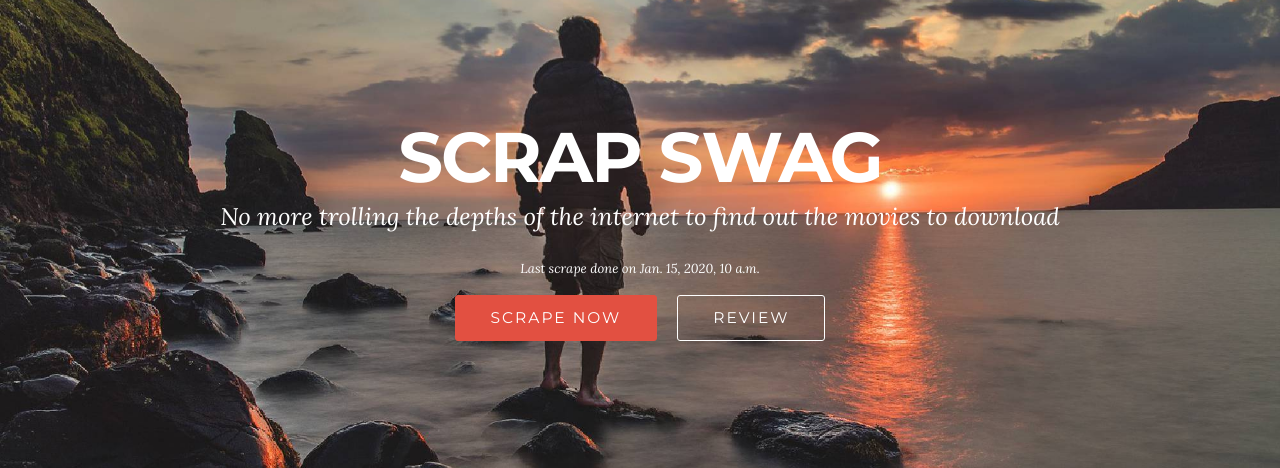
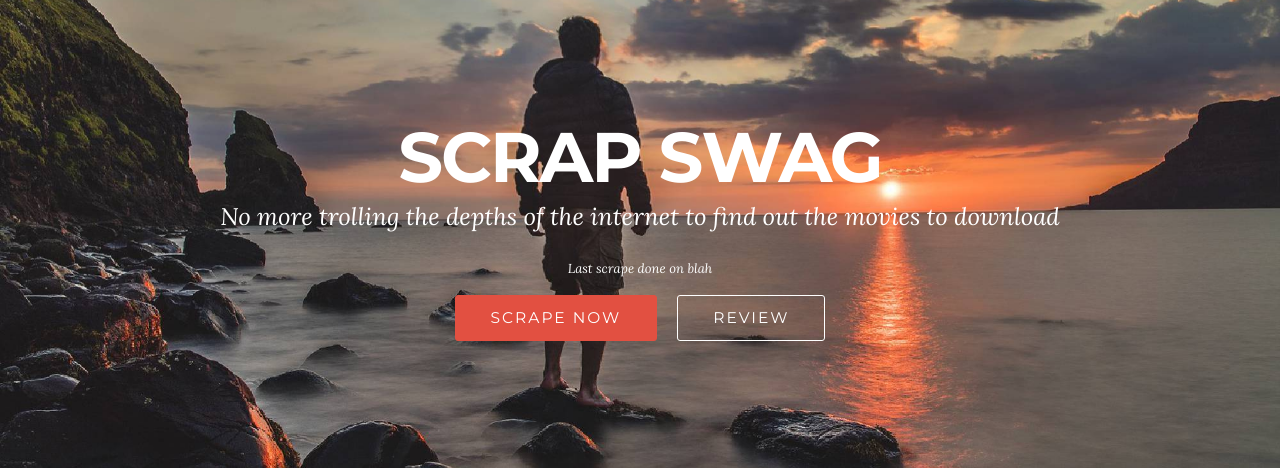
Before and after one commit to manujosephv/MovieScraper, a Django app: template movielistview/templates/movielistview/index.html in a window 1280 px wide. Shown: the part 166-634 px from the top of the page. Run offline with Django 3.2, Linux system fonts and the light colour scheme; the template is opened without the code that fills it: most values are stand-ins (such as "Sample title", 1, 10 or a date in 2020); parts of the project's set-up code (start-up, migrations or seed data) failed here and were passed over; some libraries are stand-ins or nearby versions.

Commit message:
disabled last refreshed

```diff
--- a/movielistview/templates/movielistview/index.html
+++ b/movielistview/templates/movielistview/index.html
@@ -84,7 +84,8 @@
 
                         <h1 class="mbr-section-title display-1">SCRAP SWAG</h1>
                         <p class="mbr-section-lead lead">No more trolling the depths of the internet to find out the movies to download</p>
-                        <p class="mbr-section-lead lead" id="last_scrap_time" style="font-size:small !important; margin-bottom:1rem">Last scrape done on {{ last_scrap_time }}</p>
+                        <p class="mbr-section-lead lead" id="last_scrap_time" style="font-size:small !important; margin-bottom:1rem">Last scrape done on blah</p>
+<!--                        {{ last_scrap_time }}-->
                         <div class="mbr-section-btn"><a class="btn btn-lg btn-primary" id="scrap_button" href="#">SCRAPE NOW</a> <a class="btn btn-lg btn-white btn-white-outline" href="#msg-box2-0">REVIEW</a></div>
                     </div>
                 </div>
```
